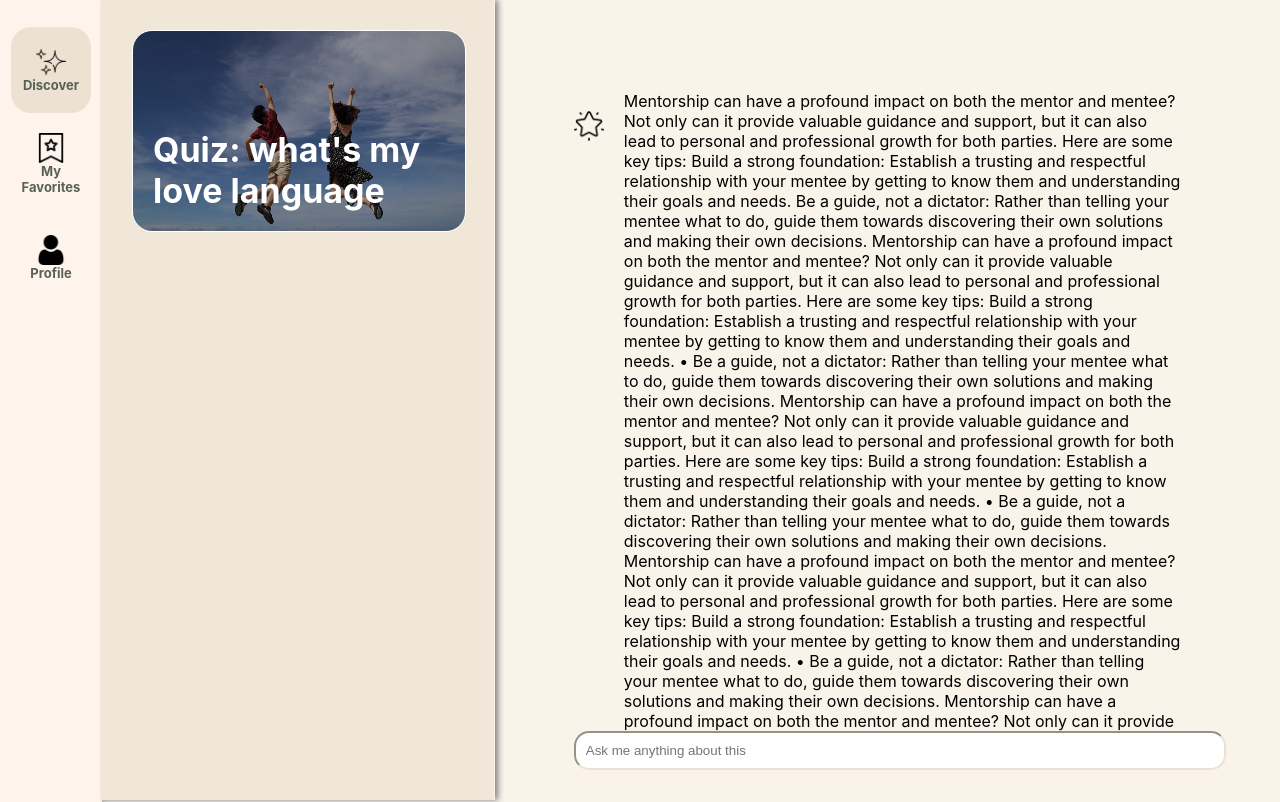
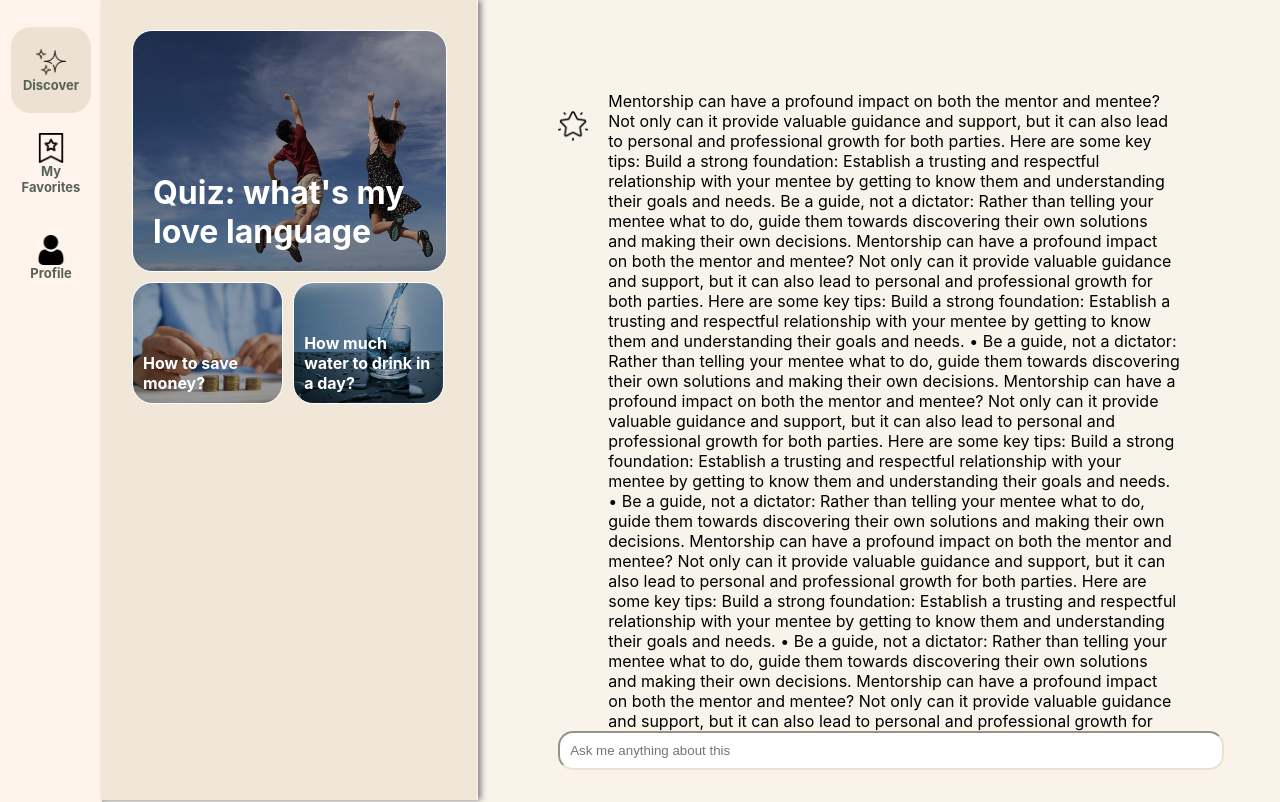
Before and after one commit to rahulsharma2108/prototype, a React (Create React App) app: page / in a window 1280 px wide. Built offline with nearby package versions, Linux system fonts and the light colour scheme.

Commit message:
Added half card design

```diff
--- a/public/data/cards.json
+++ b/public/data/cards.json
@@ -1,6 +1,17 @@
 [
     {
         "title":"Quiz: what's my love language",
-        "image": "bg1.jpg"
+        "image": "bg1.jpg",
+        "layout":"full-length"
+    },
+    {
+        "title":"How to save money?",
+        "image": "money.jpg",
+        "layout":"half-length"
+    },
+    {
+        "title":"How much water to drink in a day?",
+        "image": "water.jpg",
+        "layout":"half-length"
     }
 ]
--- a/public/data/content.json
+++ b/public/data/content.json
@@ -0,0 +1,3 @@
+[{
+    "data":"<p></p>"
+}]
--- a/src/App.js
+++ b/src/App.js
@@ -11,7 +11,7 @@ function App() {
   const toggleSideBar = (clickedItem, activeItem)=>{
   if(clickedItem === activeItem)
     setShowSidebar(!showSidebar)
-    setSelectedNav(activeItem)
+    setSelectedNav(clickedItem)
   }
   return (
     <div className='layout'>
--- a/src/App.scss
+++ b/src/App.scss
@@ -3,10 +3,11 @@
   height: 100vh;
 }
 .sidebar-container{
-  flex:1;
+  // flex:1;
   border-right: 1px solid #fff4ec;
   background-color:#f0e7d9;
   box-shadow:3px 0px 6px grey;
+  width:375px;
 
 }
 .content-container{
--- a/src/components/Card/Card.jsx
+++ b/src/components/Card/Card.jsx
@@ -1,9 +1,17 @@
 import { API_BASE_URL } from '../../common/utils'
 import './card.scss'
 
-export const Card = ({ img, title }) => {
+export const Card = ({ img, title, layout }) => {
     const imgPath = '/images/'
-    return <div className="card-container" style={{backgroundImage: `url(${API_BASE_URL}${imgPath}${img})`}}>
+    const getClassName = ()=>{
+        if(layout === "full-length"){
+            return "xl-card"
+        }else if(layout === "half-length"){
+            return "l-card"
+        }
+        return "full-length"
+    }
+    return <div className={`card-container ${getClassName()}`} style={{backgroundImage: `url(${API_BASE_URL}${imgPath}${img})`}}>
         <div className='card-content'>
             {title}
         </div>
--- a/src/components/Card/card.scss
+++ b/src/components/Card/card.scss
@@ -1,32 +1,48 @@
 .card-container{
-    width:100%;
     position: relative;
     border:1px solid;
-    min-height: 200px;
-    // background: red;
+    cursor: pointer;
     color:#fff;
     font-weight:700;
     display: flex;
     align-items: flex-end;
-
     background-size: cover;
     border-radius: 20px;
+    justify-content: space-around;
+    &::before {
+        content: "";
+        position: absolute;
+        top: 0;
+        left: 0;
+        width: 100%;
+        height: 100%;
+        border-radius: 20px;
+        background-color: rgba(0, 0, 0, 0.3); /* Adjust opacity here */
+    }
+    &:hover{
+        -webkit-transform: scale(0.9);
+-ms-transform: scale(0.9);
+transform: scale(0.9);
+transition: 0.5s ease;
+    }
     .card-content{
         position: relative;
         z-index: 1; /* Ensures the content appears above the tint */
         color: white; /* Adjust text color */
         bottom: 0;
-        font-size: 34px;
-        padding: 20px;
+
     }
 }
-.card-container::before {
-    content: "";
-    position: absolute;
-    top: 0;
-    left: 0;
-    width: 100%;
-    height: 100%;
-    border-radius: 20px;
-    background-color: rgba(0, 0, 0, 0.3); /* Adjust opacity here */
+.xl-card{
+    width:90%;
+    font-size: 2rem;
+    padding: 20px;
+    min-height: 200px;
+    // margin-bottom: 10px;
 }
+.l-card{
+    width: 41%;
+    font-size: 1rem;
+    padding: 10px;
+    min-height: 100px;
+}
--- a/src/components/SideBar/SideBar.jsx
+++ b/src/components/SideBar/SideBar.jsx
@@ -1,22 +1,30 @@
+import { useEffect, useState } from 'react';
 import axios from 'axios';
 import { Card } from "../Card/Card"
 import './sidebar.scss'
-import { useEffect, useState } from 'react';
 import { API_BASE_URL } from '../../common/utils';
 
-export const Sidebar = ({selectedNav})=>{
-    const [cards,setCards] = useState([]);
-    useEffect(()=>{
-        axios.get(`${API_BASE_URL}/data/cards.json`).then((data)=>{
+export const Sidebar = ({ selectedNav }) => {
+    const [cards, setCards] = useState([]);
+    useEffect(() => {
+        let url = '/data/cards.json'
+        if (selectedNav === 'fav') {
+            url = "/data/favorites.json"
+        }
+        axios.get(`${API_BASE_URL}${url}`).then((data) => {
             setCards(data.data);
         })
-    },[selectedNav])
+    }, [selectedNav])
     return <div className="sidebar">
-     {
-        cards?.length > 0 && cards.map((card, index)=>{
-            return  <Card key={index} title={card.title} img={card.image}/>
-        })
-     }
+        {selectedNav !== "profile" && <>
+            {
+                cards?.length > 0 && cards.map((card, index) => {
+                    return <Card key={index} title={card.title} img={card.image} layout={card.layout} />
+
+                })
+            }
+        </>}
+        {selectedNav === "profile" && <h1>Profile</h1>}
 
     </div>
 }
--- a/src/components/SideBar/sidebar.scss
+++ b/src/components/SideBar/sidebar.scss
@@ -1,3 +1,12 @@
 .sidebar{
     padding: 30px;
+    display: flex;
+    flex-wrap: wrap;
+    gap: 10px;
 }
+.container-full-length{
+    width:100%
+}
+.container-half-length{
+    display: flex;
+}
```
Also changed, not shown: public/data/favorites.json (added, +12 -0 lines), public/images/money.jpg (added), public/images/water.jpg (added).
